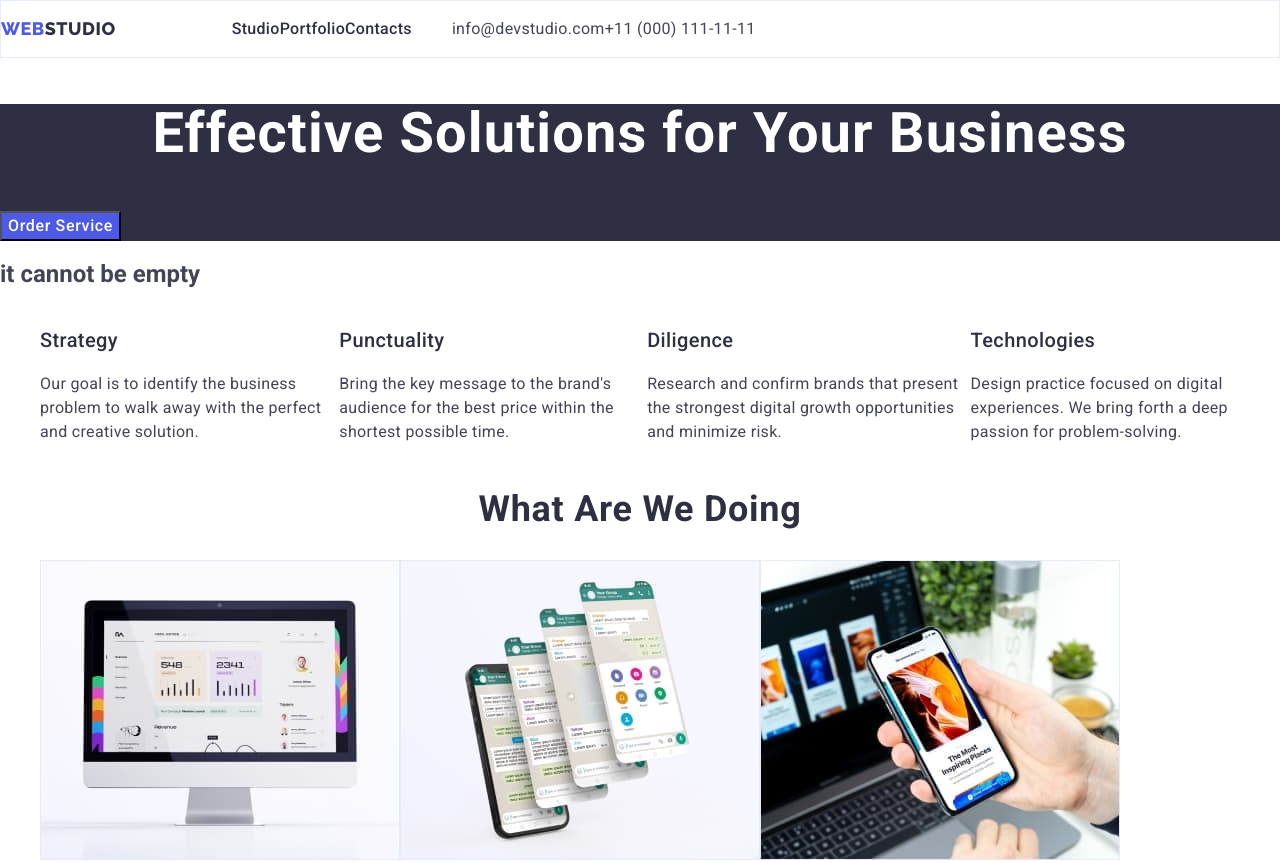
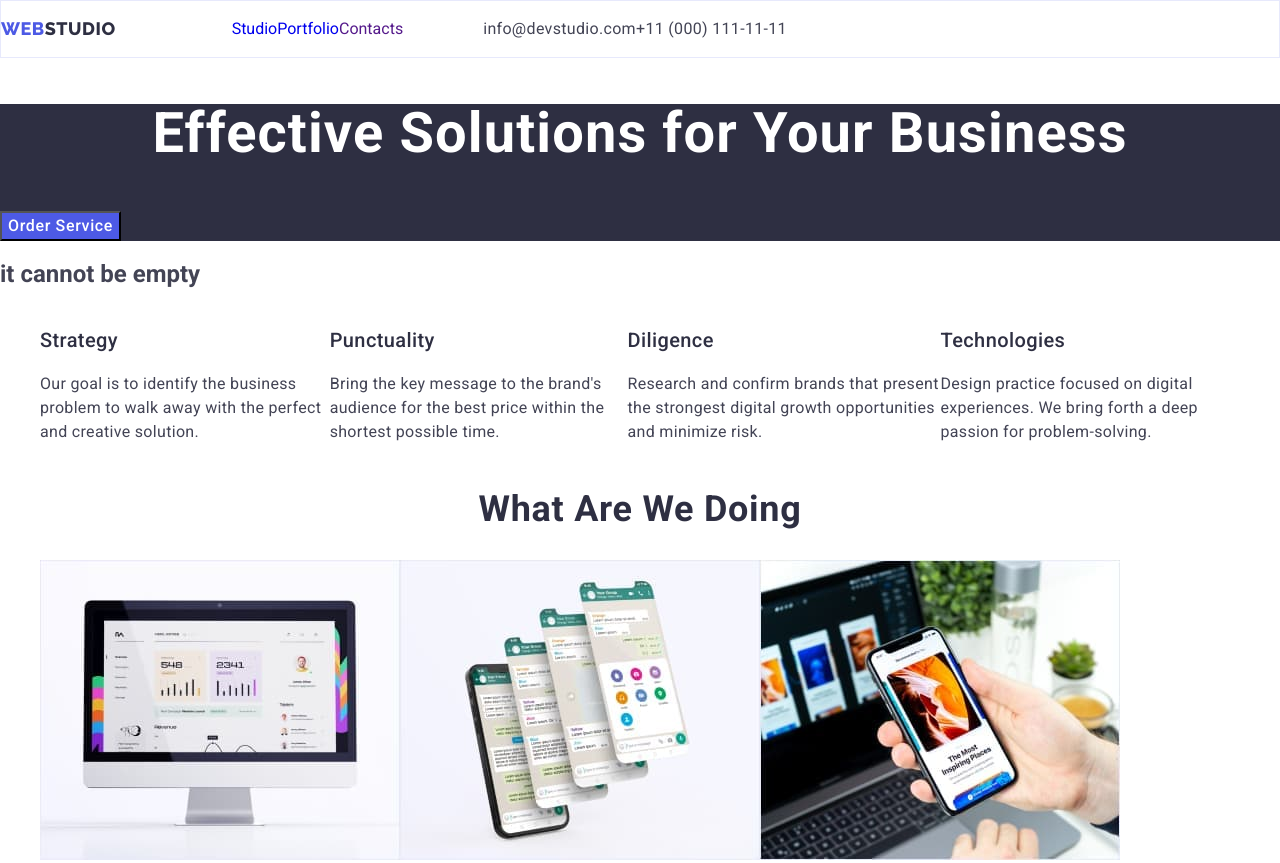
Before and after one commit to Louis-Severino-Romano/goit-markup-hw-03, a plain HTML site: page index.html in a window 1280 px wide. Shown: the top 863 px of the page. Drawn offline with nearby package versions, Linux system fonts and the light colour scheme.

Commit message:
Update styles.css

```diff
--- a/css/styles.css
+++ b/css/styles.css
@@ -39,10 +39,10 @@ body{
     display: flex;
     margin-right: 40px;
 }
-.list:last-child{
-    margin-right: 0;
+/* .list:last-child{
+    margin-right: 0; */
 }
-.nav-link-list{
+.nav-link-list .link{
     font-weight: 500;
     font-size: 16px;
     color:var(--grey);
@@ -52,7 +52,7 @@ body{
     padding: 24px 0 24px;
     margin-right: 40px;
     }
-    .nav-link-list:last-child{
+    .nav-link-list .link:last-child{
     margin-right: 0;
     }
    .nav-link-list:hover{
```
